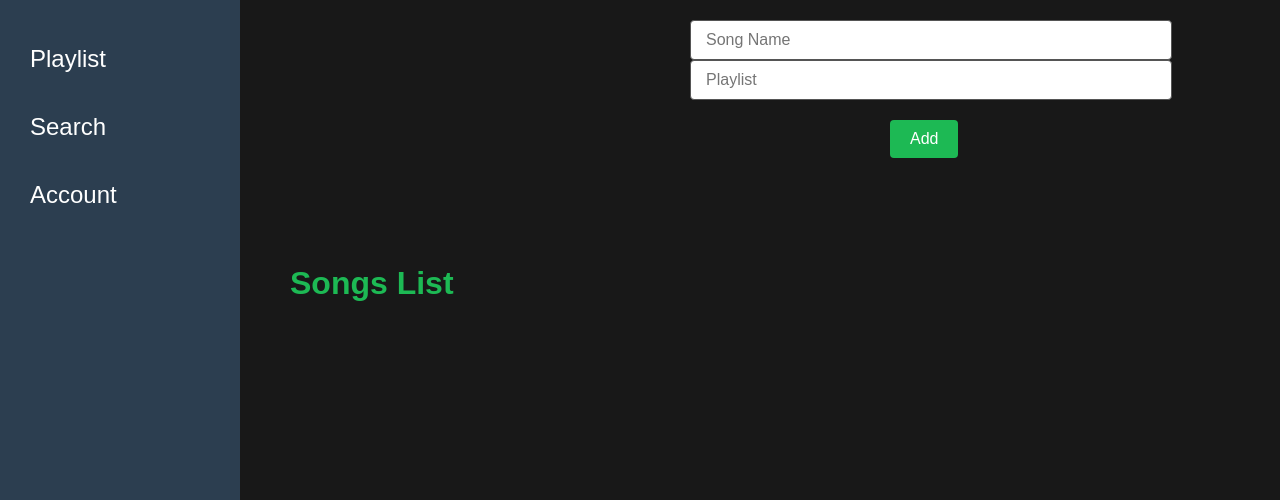
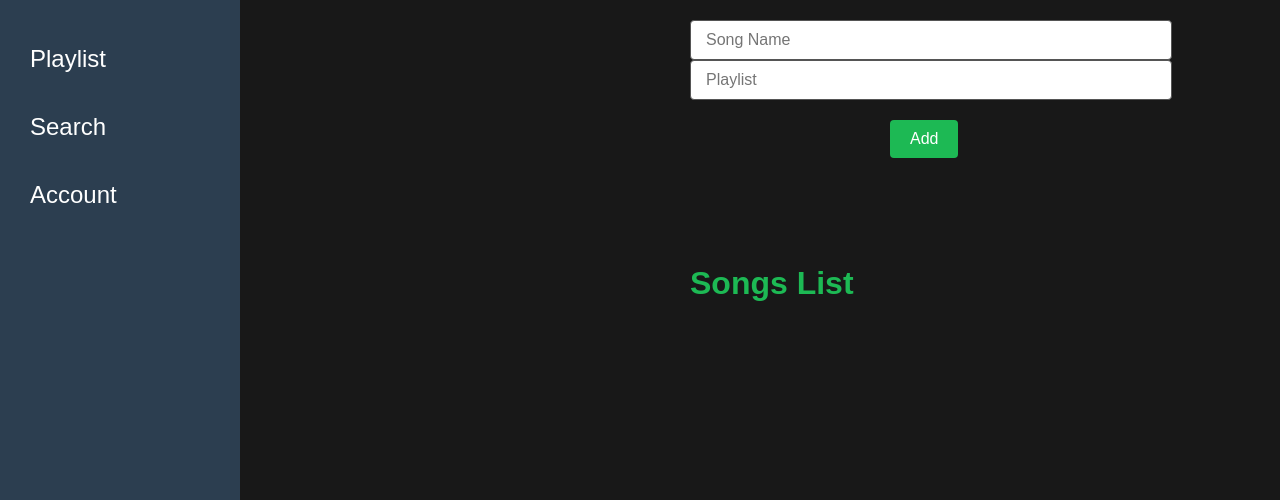
Before and after one commit to TheMadBen/playlist_app, a Flask app: page /search in a window 1280 px wide; the page is wider, and only the part inside the window is pictured. Shown: the top 500 px of that part. Run offline with Flask 3, Linux system fonts and the light colour scheme; data that the repository does not hold is empty; some libraries are stand-ins or nearby versions.

Commit message:
styling changes

```diff
--- a/static/styles/my_account.css
+++ b/static/styles/my_account.css
@@ -39,6 +39,8 @@ body {
 .right-side {
     display: flex;
     flex-direction: column;
+    align-items: center;
+    margin-left: 550px;
 }
 
 .header {
@@ -59,7 +61,6 @@ body {
 
 .logout {
     margin-top: 150px;
-    margin-left: 50px;
     font-size: 18px;
 }
 
--- a/static/styles/playlist.css
+++ b/static/styles/playlist.css
@@ -39,7 +39,8 @@ body {
 .right-side {
     display: flex;
     flex-direction: column;
-    margin-left: 15px;
+    margin-left: 350px;
+    align-items: center;
 }
 
 .playlist-header {
--- a/static/styles/search.css
+++ b/static/styles/search.css
@@ -73,7 +73,7 @@ input[type=submit]:hover {
 }
 
 .song-list {
-    width: calc(100% - 250px);
+    width: 100%;
     margin-top: 10px;
     margin-left: 50px;
     align-items: center;
@@ -81,10 +81,12 @@ input[type=submit]:hover {
 
 .song-items {
     font-size: 18px;
+    margin-left: 400px;
 }
 
 .header {
     color: #1DB954;
+    margin-left: 400px;
 }
 
 .error {
```
